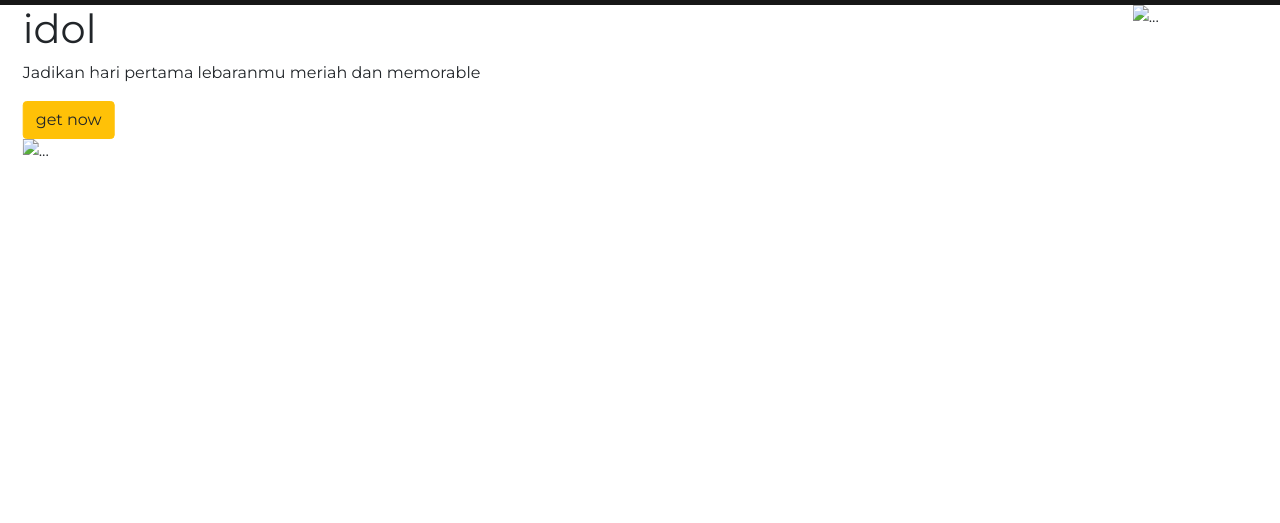
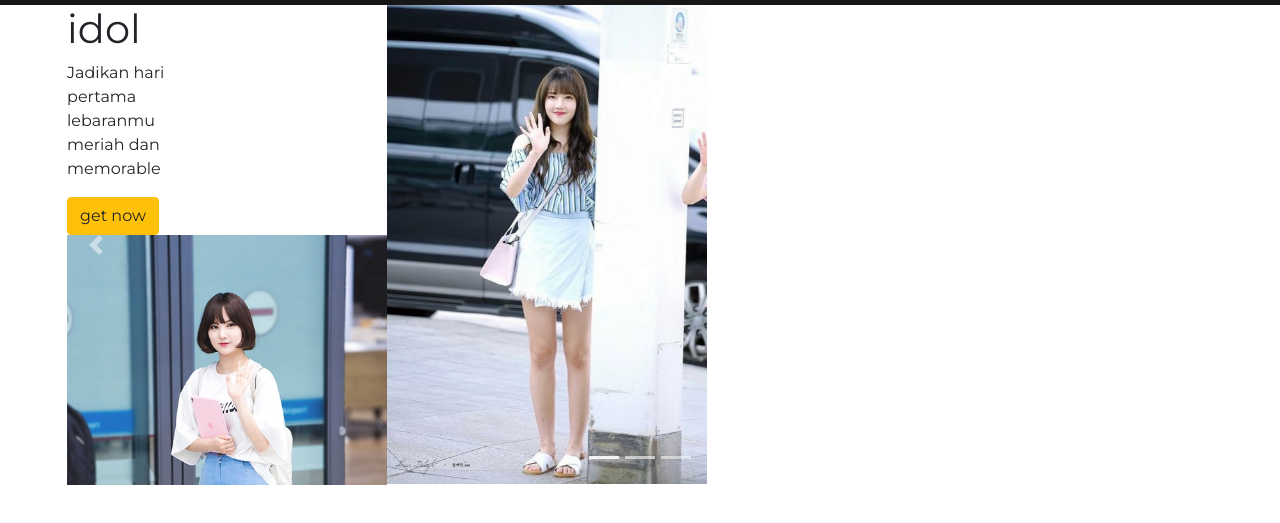
Before and after one commit to chalid12/chalstore, a plain HTML site: page index.html in a window 1280 px wide. Shown: the part 59-582 px from the top of the page. Drawn offline with Linux system fonts and the light colour scheme.

Commit message:
gambar ditambahkan

```diff
--- a/css/style.css
+++ b/css/style.css
@@ -17,3 +17,7 @@ body{
     color: #F9B234;
     font: 600;
 }
+.carousel-item{
+    width: 20rem;
+    height: 30rem;
+}
--- a/index.html
+++ b/index.html
@@ -64,13 +64,14 @@
                     </div>
                     <div class="col"></div>
                 </div>
-            <img src="..." class="d-block w-100" alt="...">
+
+            <img src="../../image/e1.jpg" class="d-block w-100 pos" alt="...">
             </div>
             <div class="carousel-item">
-            <img src="..." class="d-block w-100" alt="...">
+            <img src="../../image/y1.jpg" class="d-block w-100" alt="...">
             </div>
             <div class="carousel-item">
-            <img src="..." class="d-block w-100" alt="...">
+            <img src="../../image/s1.jpg" class="d-block w-100" alt="...">
             </div>
         </div>
         </div>
```
Also changed, not shown: image/e1.jpg (added), image/e2.jpg (added), image/e3.jpg (added), image/s1.jpg (added), image/s2.jpg (added), image/s3.jpeg (added), image/slide/e1.jpg (added), image/slide/s1.jpg (added), image/y1.jpg (added), image/y2.jpg (added), image/y3.jpg (added).
